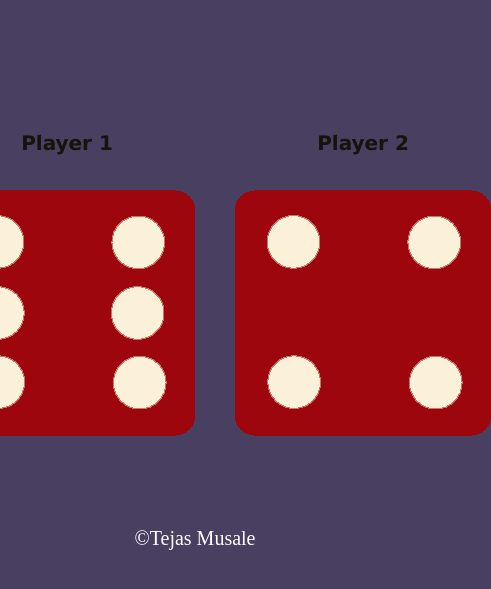
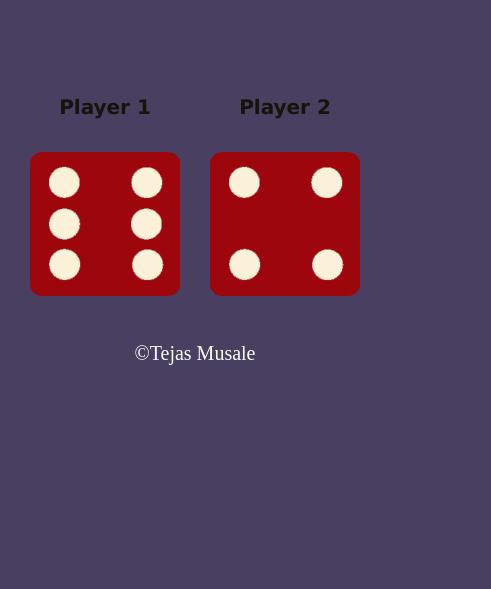
Before and after one commit to tejasmusale99/dice-Game, a plain HTML site: page dice.html in a window 390 px wide. Shown: the part 213-802 px from the top of the page, 491 px wide, since content can reach past the window. Drawn offline with Linux system fonts and the light colour scheme.

Commit message:
add media queries

```diff
--- a/dice.css
+++ b/dice.css
@@ -15,6 +15,7 @@ h1{
     height: 60vh;
     align-items: center;
     text-align: center;
+    gap: 30px;
 }
 .para{
     font-size: 20px;
@@ -23,11 +24,53 @@ h1{
     color: rgb(21, 19, 10);
     padding: 10px;
 }
-.img1{
-    padding: 0px 40px;
-}
+
 footer{
     text-align: center;
     color: white;
     font-size: 20px;
 }
+
+@media (max-width:560px) {
+    .img1{
+        width: 200px;
+        height: 200px;
+    }
+}
+@media (max-width:440px) {
+    .img1{
+        width: 150px;
+        height: 150px;
+    }
+}
+@media (max-width:440px) {
+        .container{
+            height: 30vh;
+        }
+}
+@media (max-width:820px) {
+        .container{
+            height: 27vh;
+        }
+}
+@media (max-width:820px) {
+    footer {
+        padding-top: 100px;
+    }
+}
+@media (max-width:820px) {
+    h1 {
+        margin-bottom: 80px;
+    }
+}
+@media (max-width:450px) {
+   footer{
+    padding-top: 44px;
+   }
+}
+@media (max-width:330px) {
+    .img1{
+        width: 120px;
+        height: 120px;
+    }
+}
--- a/dice.html
+++ b/dice.html
@@ -16,7 +16,7 @@
         </div>
         <div class="dice">
             <p class="para">Player 2</p>
-            <img class="img2" src="images/dice6.png">
+            <img class="img1" src="images/dice6.png">
         </div>
     </div>
     <footer>
```
